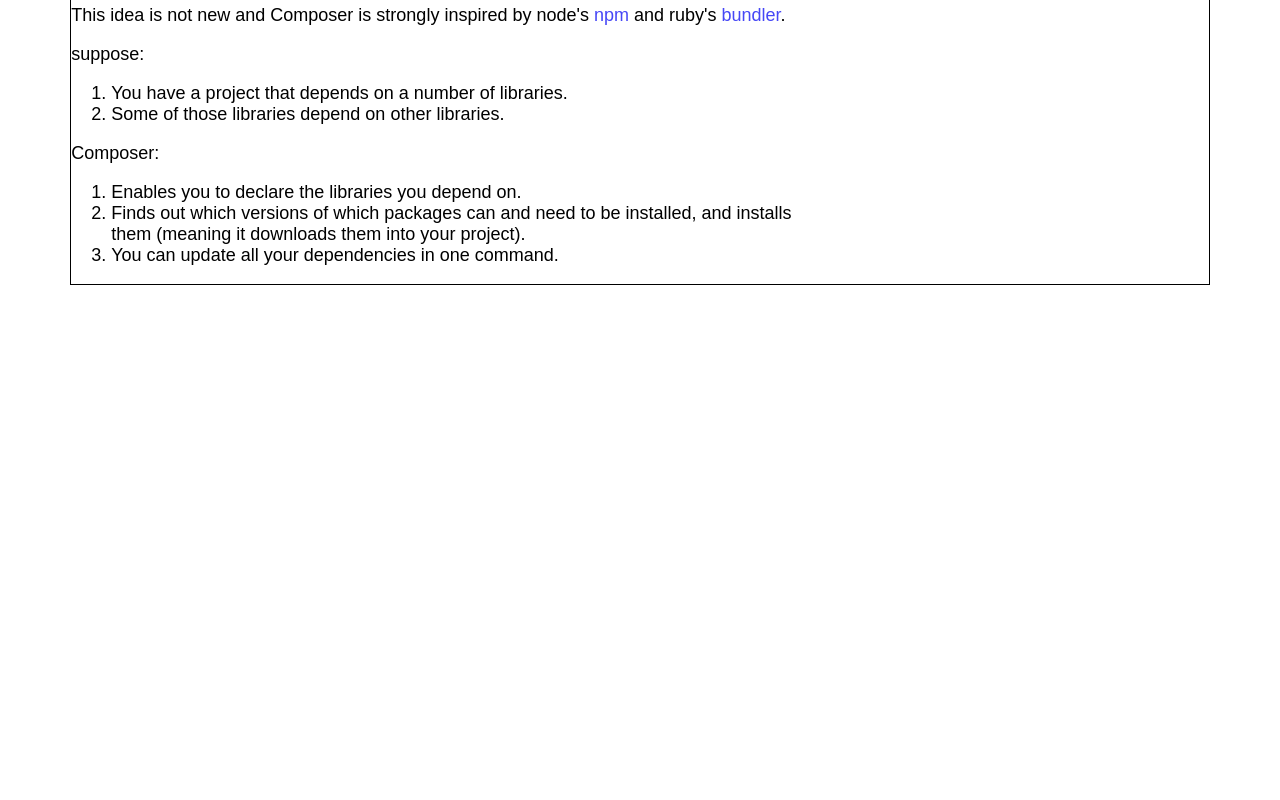
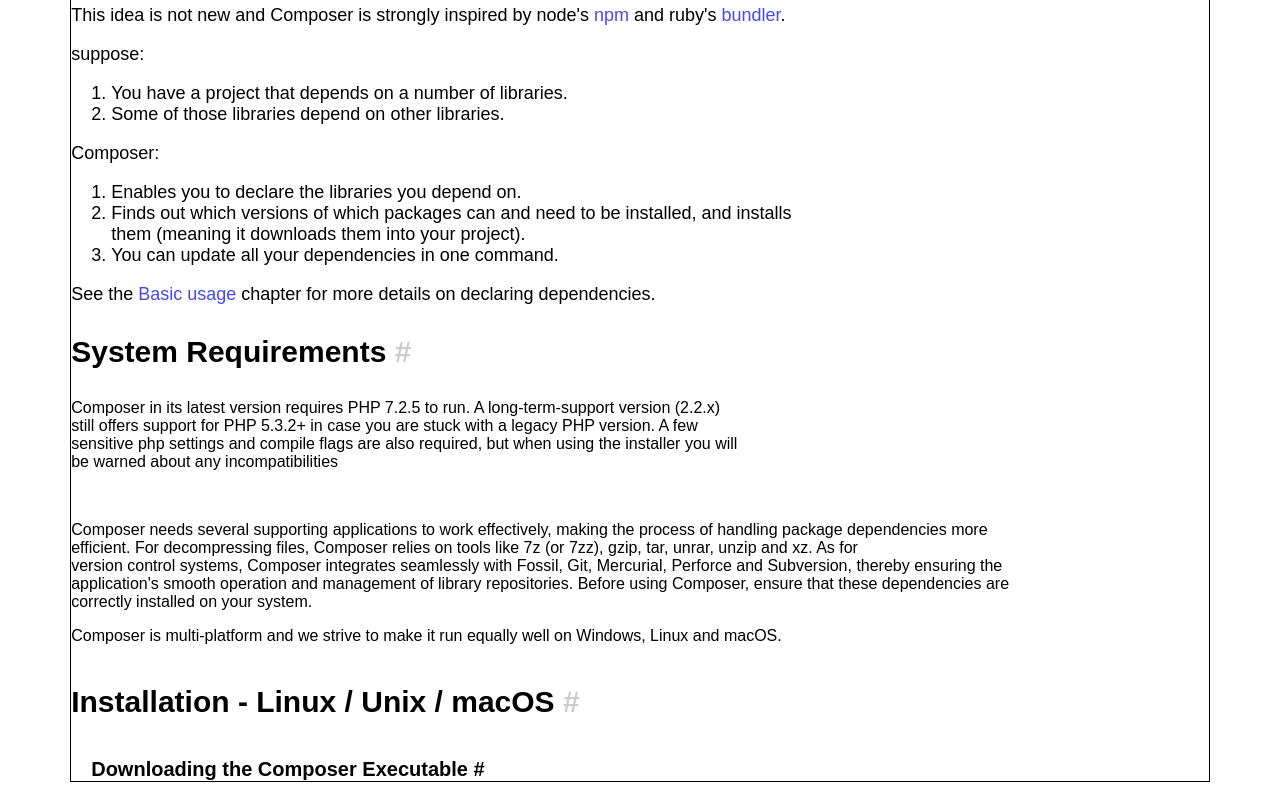
Before and after one commit to jubrilayomide45-cyber/get-composer, a plain HTML site: page index.html in a window 1280 px wide. Shown: the part 768-1568 px from the top of the page. Before the commit the page ends 1061 px from the top, so only its background shows below. Drawn offline with Linux system fonts and the light colour scheme.

Commit message:
I modified index.html

```diff
--- a/index.html
+++ b/index.html
@@ -49,6 +49,21 @@
     font-size: large;
 }
 
+.inner{
+    font-size: 30px;
+    font-family: sans-serif;
+}
+
+.outer{
+    font-size: 16px;
+    font-family: sans-serif;
+}
+.outer2{
+    font-size: 20px;
+    font-family: sans-serif;
+   margin-top: -20px;
+   padding: 20px;
+}
 </style>
 <div class="x">
     <nav class="A">
@@ -110,10 +125,26 @@
             <li>You can update all your dependencies in one command.</li>
         </ol>
         </span>
-        <p></p>
+
+        <p class="COM">See the <span class="B">Basic usage</span> chapter for more details on declaring dependencies.</p>
     </div>
 
+    <h3 class="inner">System Requirements <span class="intro">#</span></h3>
+    <p class="outer"> Composer in its latest version requires PHP 7.2.5 to run. A long-term-support version (2.2.x) <br>
+         still offers support for PHP 5.3.2+ in case you are stuck with a legacy PHP version. A few <br>
+         sensitive php settings and compile flags are also required, but when using the installer you will <br>
+          be warned about any incompatibilities</p> <br>
 
+      <p class="outer">Composer needs several supporting applications to work effectively, making the process of handling package dependencies more <br>
+        efficient. For decompressing files, Composer relies on tools like 7z (or 7zz), gzip, tar, unrar, unzip and xz. As for <br>
+        version control systems, Composer integrates seamlessly with Fossil, Git, Mercurial, Perforce and Subversion, thereby ensuring the <br>
+        application's smooth operation and management of library repositories. Before using Composer, ensure that these dependencies are <br>
+         correctly installed on your system.</p>
+
+         <p class="outer">Composer is multi-platform and we strive to make it run equally well on Windows, Linux and macOS.</p>
+
+         <h4 class="inner">Installation - Linux / Unix / macOS <span class="intro">#</span></h4>
+         <b class="outer2">Downloading the Composer Executable <span class="into">#</span></b>
     </div>
 </body>
 </html>
```
